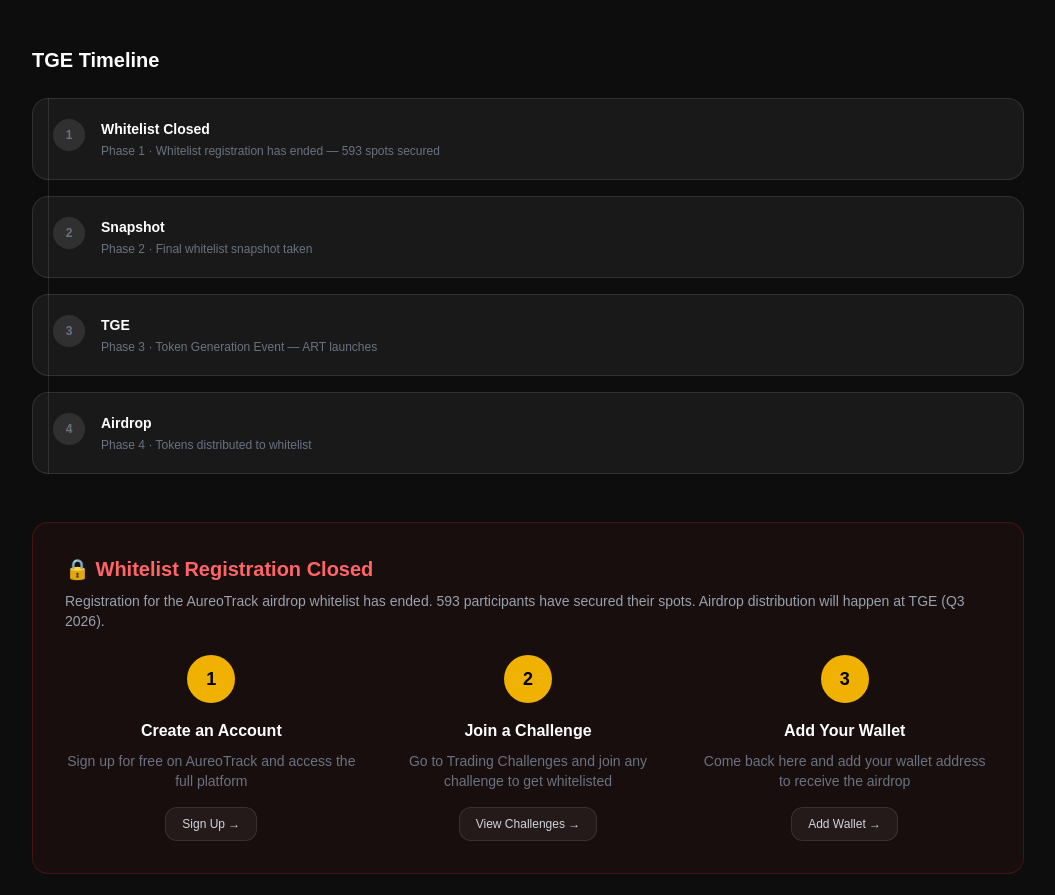
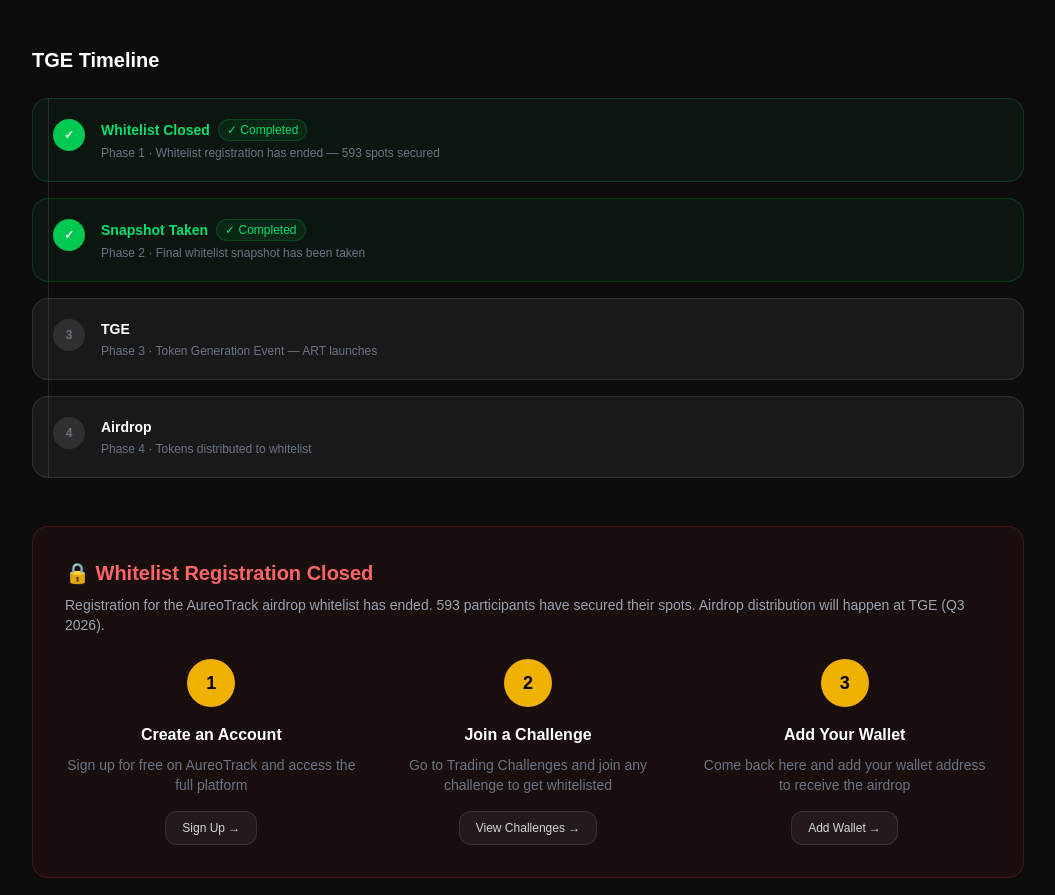
Before and after one commit to PisonAlpha/aureotrack, a Next.js app: page /airdrop in a window 1280 px wide. Shown: the part 1083-1978 px from the top of the page, without its empty margins (112-1167 px from the left). Built offline with nearby package versions, Linux system fonts and the light colour scheme; no server answers.

Commit message:
Close airdrop whitelist - mark Phase 1 and 2 as completed with green checkmarks

```diff
--- a/app/airdrop/page.tsx
+++ b/app/airdrop/page.tsx
@@ -62,7 +62,7 @@ export default function Airdrop() {
 
   const TIMELINE = [
     { phase: 'Phase 1', title: 'Whitelist Closed', desc: 'Whitelist registration has ended — 593 spots secured', status: 'completed' },
-    { phase: 'Phase 2', title: 'Snapshot', desc: 'Final whitelist snapshot taken', status: 'upcoming' },
+    { phase: 'Phase 2', title: 'Snapshot Taken', desc: 'Final whitelist snapshot has been taken', status: 'completed' },
     { phase: 'Phase 3', title: 'TGE', desc: 'Token Generation Event — ART launches', status: 'upcoming' },
     { phase: 'Phase 4', title: 'Airdrop', desc: 'Tokens distributed to whitelist', status: 'upcoming' },
   ];
@@ -205,13 +205,22 @@ export default function Airdrop() {
           <div className="absolute left-4 top-0 bottom-0 w-px bg-white/10 hidden sm:block" />
           <div className="space-y-4">
             {TIMELINE.map((item, i) => (
-              <div key={i} className={"flex gap-4 p-5 rounded-2xl border " + (item.status === 'active' ? 'bg-yellow-500/5 border-yellow-500/20' : 'bg-white/5 border-white/10')}>
-                <div className={"w-8 h-8 rounded-full flex items-center justify-center text-xs font-bold flex-shrink-0 " + (item.status === 'active' ? 'bg-yellow-500 text-black' : 'bg-white/10 text-gray-500')}>
-                  {i + 1}
+              <div key={i} className={"flex gap-4 p-5 rounded-2xl border " + (
+                item.status === 'completed' ? 'bg-green-500/5 border-green-500/20' :
+                item.status === 'active' ? 'bg-yellow-500/5 border-yellow-500/20' :
+                'bg-white/5 border-white/10'
+              )}>
+                <div className={"w-8 h-8 rounded-full flex items-center justify-center text-xs font-bold flex-shrink-0 " + (
+                  item.status === 'completed' ? 'bg-green-500 text-white' :
+                  item.status === 'active' ? 'bg-yellow-500 text-black' :
+                  'bg-white/10 text-gray-500'
+                )}>
+                  {item.status === 'completed' ? '✓' : i + 1}
                 </div>
                 <div>
                   <div className="flex items-center gap-2 mb-1">
-                    <p className="font-semibold text-white text-sm">{item.title}</p>
+                    <p className={"font-semibold text-sm " + (item.status === 'completed' ? 'text-green-400' : 'text-white')}>{item.title}</p>
+                    {item.status === 'completed' && <span className="px-2 py-0.5 bg-green-500/10 text-green-400 rounded-full text-xs border border-green-500/20">✓ Completed</span>}
                     {item.status === 'active' && <span className="px-2 py-0.5 bg-yellow-500/10 text-yellow-400 rounded-full text-xs border border-yellow-500/20">Active Now</span>}
                   </div>
                   <p className="text-xs text-gray-500">{item.phase} · {item.desc}</p>
```
